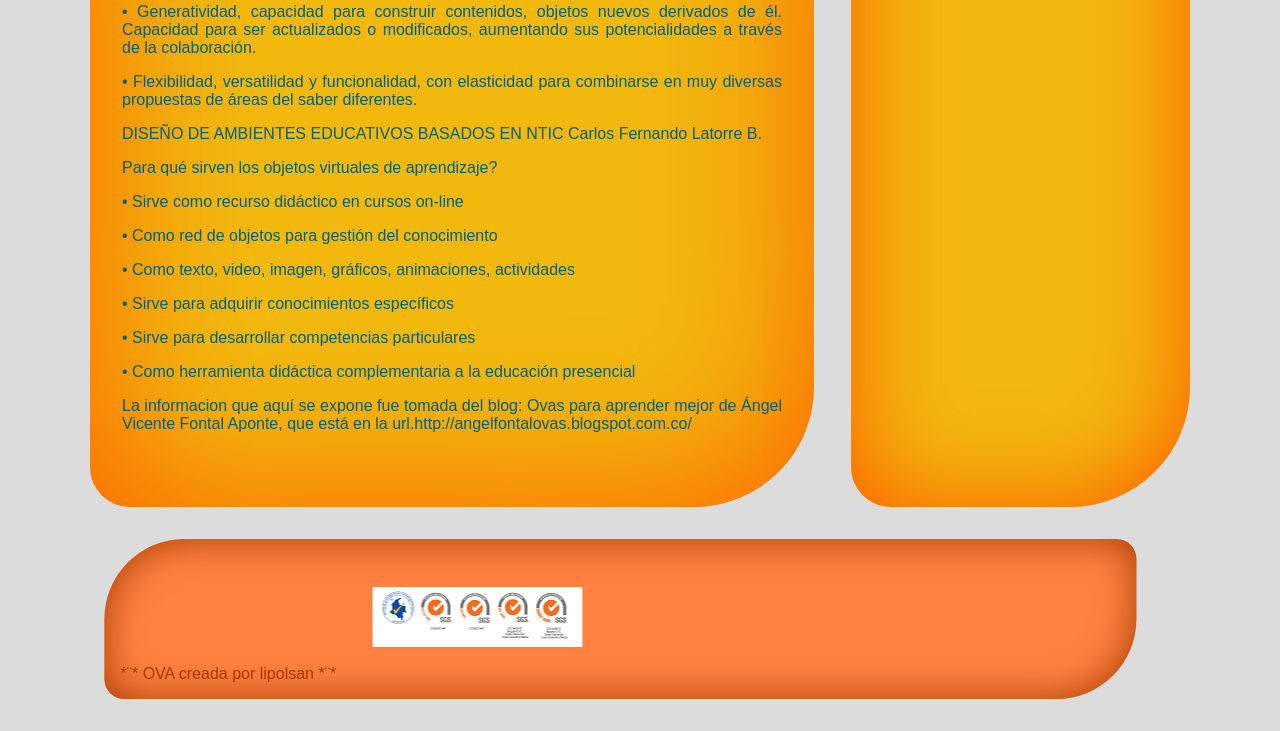
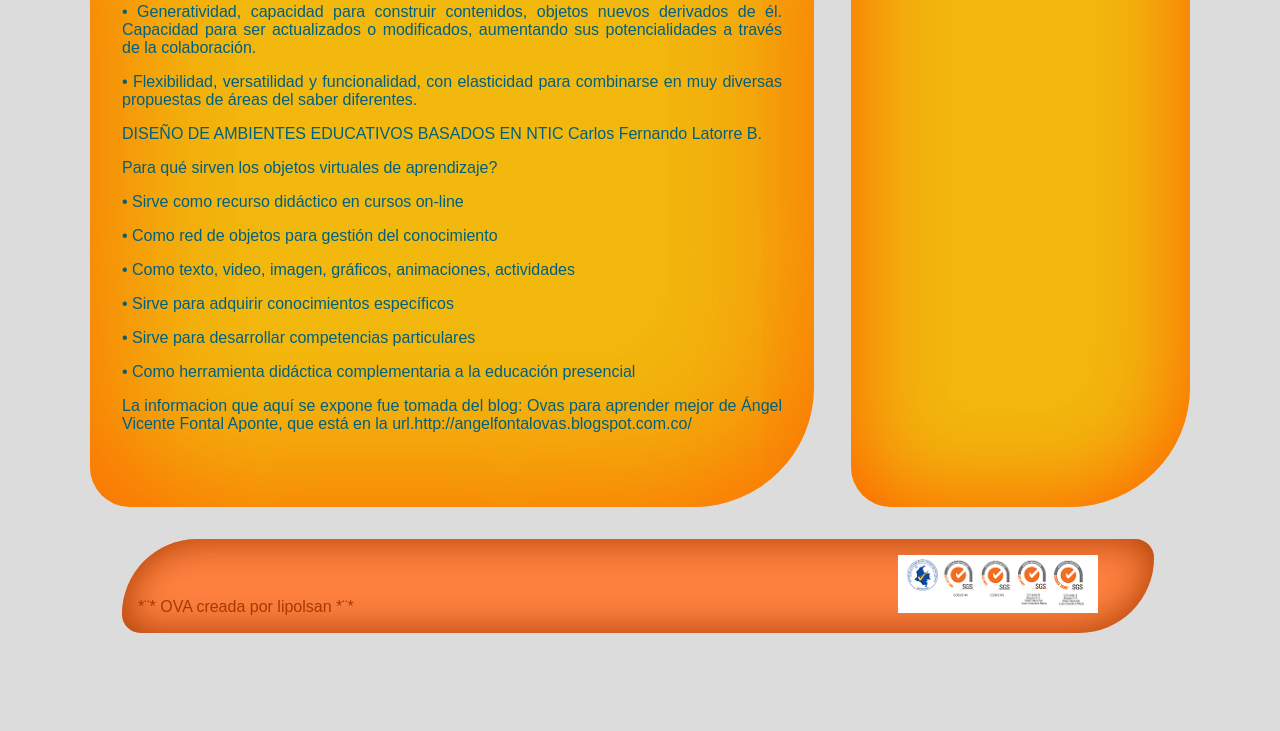
Before and after one commit to lipolsan/lipolsan.github.io, a plain HTML site: page index.html in a window 1280 px wide. Shown: the part 1272-2003 px from the top of the page. After the commit the page ends 1937 px from the top, so only its background shows below. Drawn offline with Linux system fonts and the light colour scheme.

Commit message:
Estilo Footer
Modificación del ccs footer para alinearlo a la derecha

```diff
--- a/css/style.css
+++ b/css/style.css
@@ -125,6 +125,11 @@ footer{
 	color: #a63A00;
 	box-shadow: 0 0 40px #a63A00 inset;
 	position: relative;
-	left: 50%;
-	transform: translate(-55%, 0);
+
 }
+
+footer img{
+	width: 20%;
+	margin: 0 auto;
+	transform: translate( +270%, 0);
+}
```
